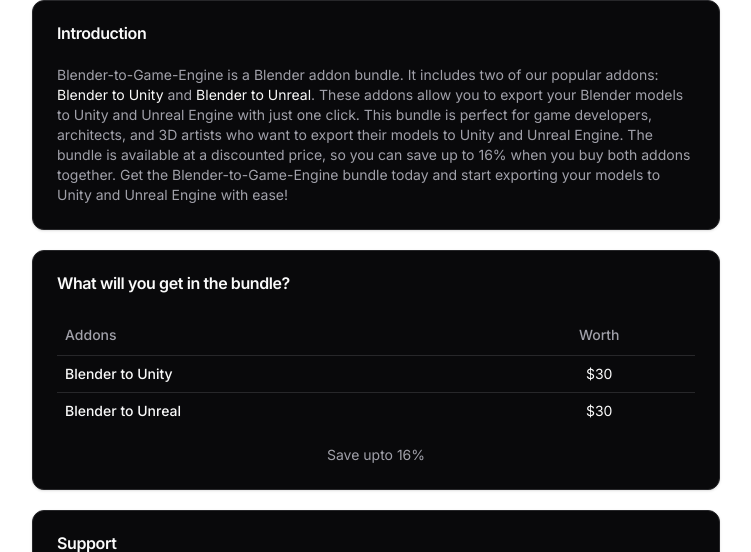
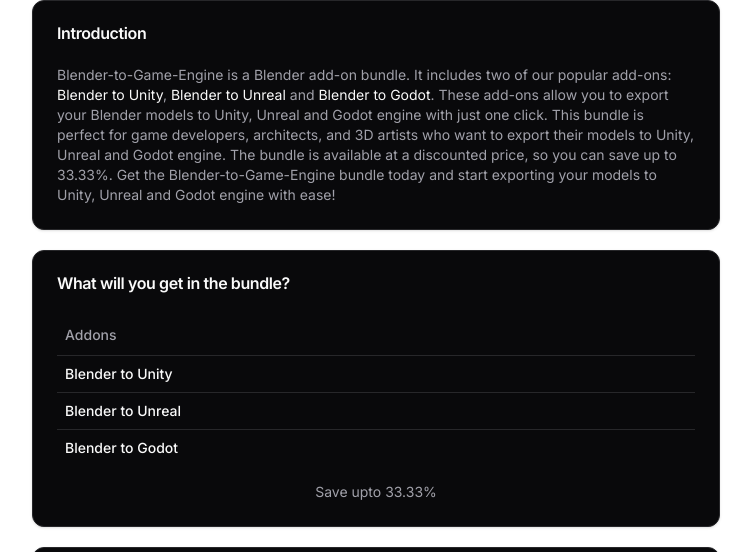
Before and after one commit to B3dHub/addons, a Next.js app: page /blender-to-game-engine in a window 1280 px wide. Shown: the top 552 px of the page, without its empty margins (264-1015 px from the left). Built offline with nearby package versions, Linux system fonts and the light colour scheme.

Commit message:
Updated: blender-to-game-engine page

```diff
--- a/app/blender-to-game-engine/page.tsx
+++ b/app/blender-to-game-engine/page.tsx
@@ -51,16 +51,16 @@
         </CardHeader>
         <CardContent>
           <CardDescription>
-            Blender-to-Game-Engine is a Blender addon bundle. It includes two of
-            our popular addons: <span>Blender to Unity</span> and{" "}
-            <span>Blender to Unreal</span>. These addons allow you to export
-            your Blender models to Unity and Unreal Engine with just one click.
+            Blender-to-Game-Engine is a Blender add-on bundle. It includes two of
+            our popular add-ons: <span>Blender to Unity</span>, <span>Blender to Unreal</span> and{" "}
+            <span>Blender to Godot</span>. These add-ons allow you to export
+            your Blender models to Unity, Unreal and Godot engine with just one click.
             This bundle is perfect for game developers, architects, and 3D
-            artists who want to export their models to Unity and Unreal Engine.
+            artists who want to export their models to Unity, Unreal and Godot engine.
             The bundle is available at a discounted price, so you can save up to
-            16% when you buy both addons together. Get the
+            33.33%. Get the
             Blender-to-Game-Engine bundle today and start exporting your models
-            to Unity and Unreal Engine with ease!
+            to Unity, Unreal and Godot engine with ease!
           </CardDescription>
         </CardContent>
         {showCoupon && (
@@ -79,7 +79,6 @@
             <TableHeader>
               <TableRow>
                 <TableHead>Addons</TableHead>
-                <TableHead className="text-center">Worth</TableHead>
               </TableRow>
             </TableHeader>
             <TableBody>
@@ -93,7 +92,6 @@
                     Blender to Unity
                   </Link>
                 </TableCell>
-                <TableCell className="text-center">$30</TableCell>
               </TableRow>
               <TableRow>
                 <TableCell className="font-medium">
@@ -107,10 +105,22 @@
                     Blender to Unreal
                   </Link>
                 </TableCell>
-                <TableCell className="text-center">$30</TableCell>
+              </TableRow>
+              <TableRow>
+                <TableCell className="font-medium">
+                  <Link
+                    href={
+                      "https://blendermarket.com/products/blender-to-godot"
+                    }
+                    target="_blank"
+                    className="hover:underline"
+                  >
+                    Blender to Godot
+                  </Link>
+                </TableCell>
               </TableRow>
             </TableBody>
-            <TableCaption>Save upto 16%</TableCaption>
+            <TableCaption>Save upto 33.33%</TableCaption>
           </Table>
         </CardContent>
       </Card>
```
